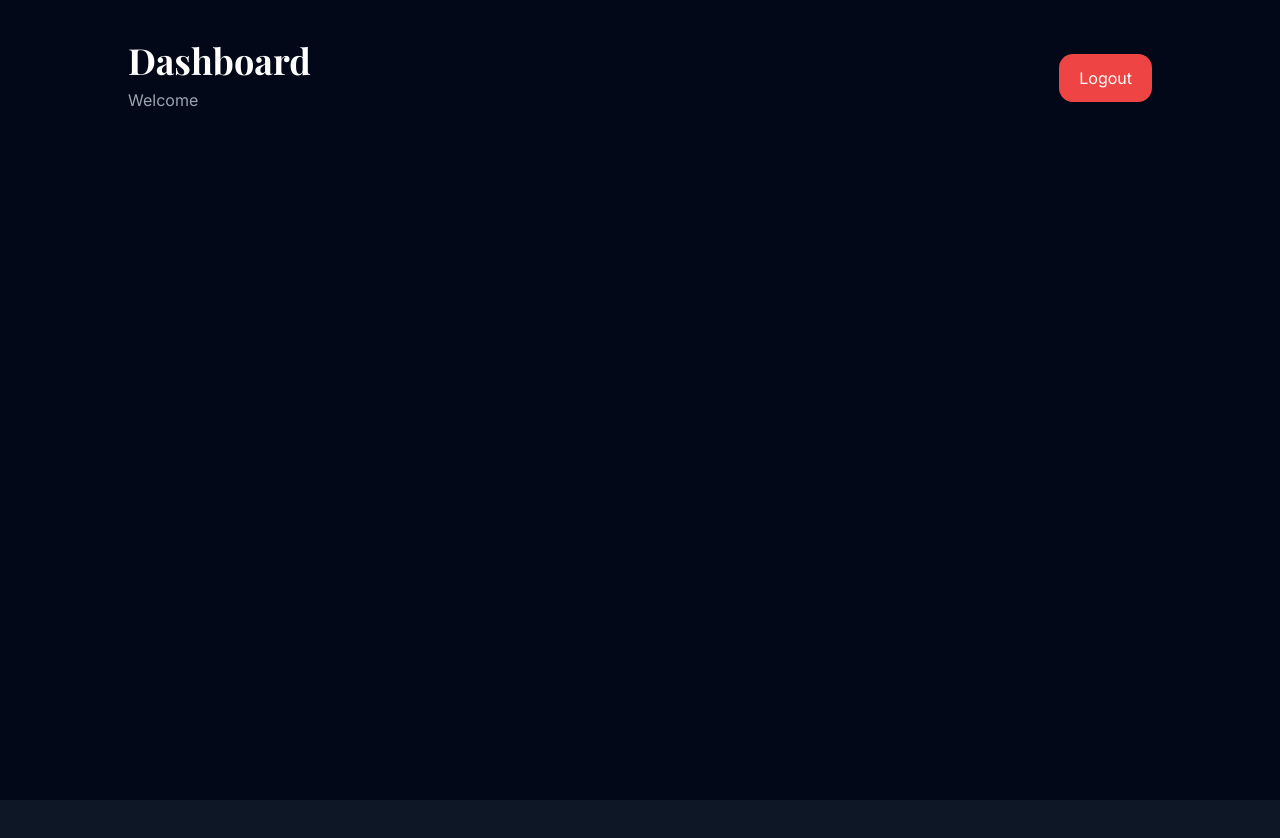
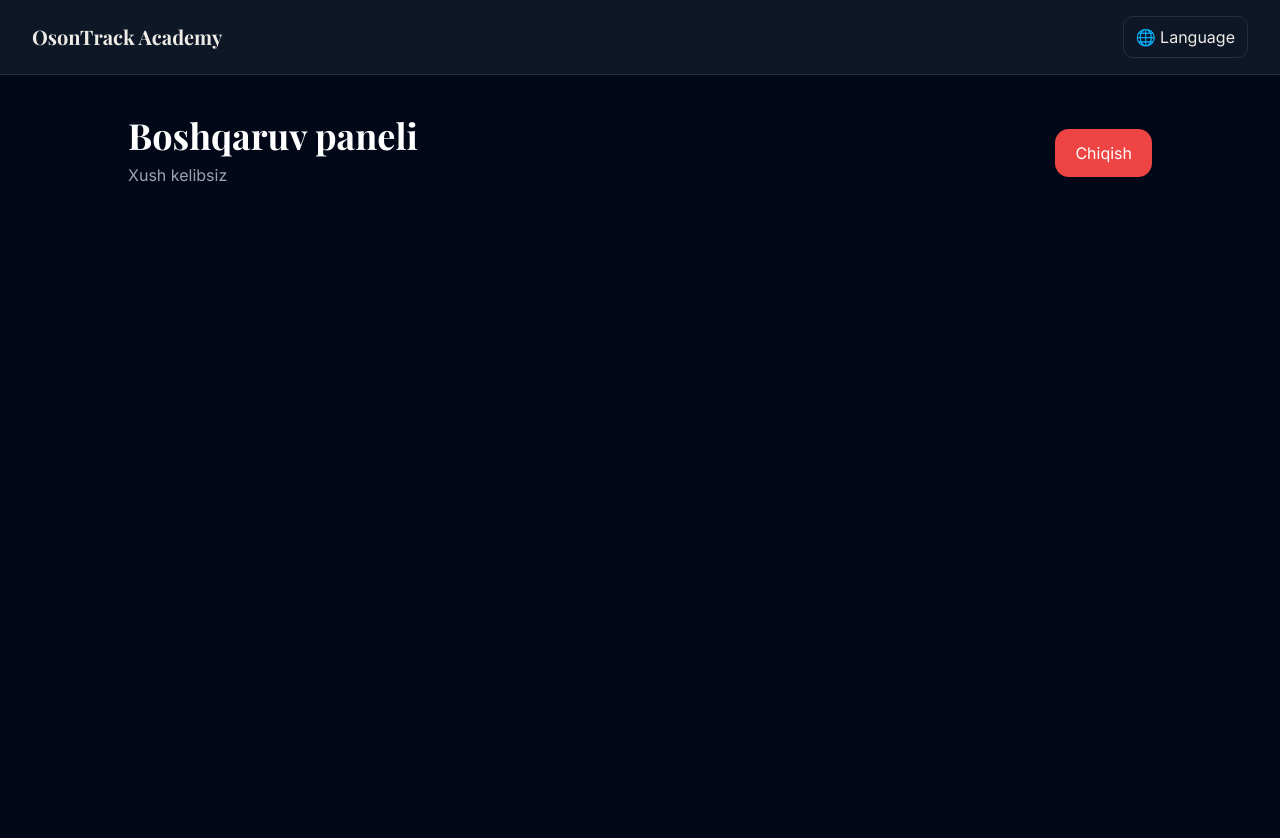
Before and after one commit to botirjon13/osontrck-academy, a React (Vite) app: page /dashboard in a window 1280 px wide. Shown: the top 838 px of the page. Before the commit the page ends 800 px from the top, so only its background shows below. Built offline with nearby package versions, Linux system fonts and the light colour scheme; no server answers; sample sign-in values are in the browser's storage; a web font is replaced by a local one.

Commit message:
Update Dashboard.tsx

```diff
--- a/src/pages/Dashboard.tsx
+++ b/src/pages/Dashboard.tsx
@@ -1,9 +1,11 @@
 import { useEffect, useState } from "react";
 import { useNavigate } from "react-router-dom";
 import { useAuth } from "../context/AuthContext";
+import { useTranslation } from "react-i18next";
+import Header from "../components/Header";
 
 interface User {
-  id: number;
+  id: string;
   email: string;
   fullName: string;
 }
@@ -12,6 +14,7 @@ export default function Dashboard() {
   const navigate = useNavigate();
 
   const { logout } = useAuth();
+  const { t } = useTranslation();
 
   const [user, setUser] = useState<User | null>(null);
 
@@ -29,18 +32,11 @@ export default function Dashboard() {
           }
         );
 
-        //if (!response.ok) {
-         // logout();
-         // navigate("/login");
-          //return;
-        //}
-
         console.log(response.status);
 
         const data = await response.json();
 
         console.log(data);
-
 
         setUser(data);
       } catch (error) {
@@ -60,16 +56,19 @@ export default function Dashboard() {
   };
 
   return (
+    <>
+      <Header />
+
       <div className="min-h-screen bg-[#020817] text-white p-10">
         <div className="max-w-5xl mx-auto">
           <div className="flex items-center justify-between">
             <div>
               <h1 className="text-4xl font-bold">
-              Dashboard
+                {t("dashboard.title")}
               </h1>
 
               <p className="text-gray-400 mt-2">
-              Welcome {user?.fullName}
+                {t("dashboard.welcome")} {user?.fullName}
               </p>
 
               <p className="text-gray-500 text-sm mt-1">
@@ -81,10 +80,11 @@ export default function Dashboard() {
               onClick={handleLogout}
               className="bg-red-500 hover:bg-red-400 px-5 py-3 rounded-xl"
             >
-            Logout
+              {t("dashboard.logout")}
             </button>
           </div>
         </div>
       </div>
+    </>
   );
 }
```
Lines whose indentation alone changed are shown as unchanged.
